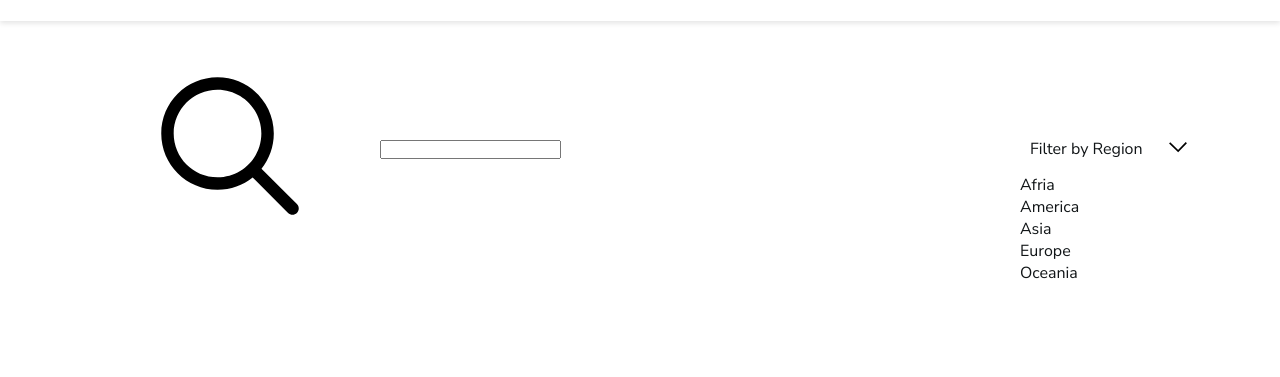
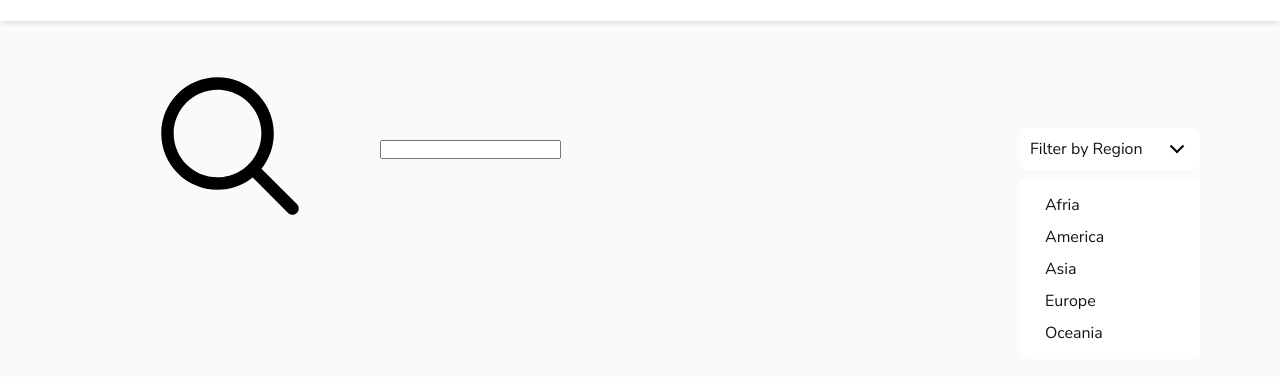
Before and after one commit to puzika/Rest-countries, a website built with webpack: page src/template.html in a window 1280 px wide. Shown: the part 59-436 px from the top of the page. Built offline with nearby package versions, Linux system fonts and the light colour scheme.

Commit message:
finished styling filter

```diff
--- a/src/styles/abstracts/_variables.scss
+++ b/src/styles/abstracts/_variables.scss
@@ -5,7 +5,7 @@
    --dark-background: hsl(207, 26%, 17%);
    --dark-elements: hsl(209, 23%, 22%);
    --light-text: hsl(200, 15%, 8%);
-   --light-background: hsl(0, 0%, 98%)
-   --white: hsl(0, 0%, 100%);
+   --light-background: hsl(0, 0%, 98%);
+   --white: #fff;
    --black: #000;
 }
--- a/src/styles/base/_utilities.scss
+++ b/src/styles/base/_utilities.scss
@@ -0,0 +1,3 @@
+.flip {
+   transform: rotateX(180deg);
+}
--- a/src/styles/layout/_search.scss
+++ b/src/styles/layout/_search.scss
@@ -9,31 +9,55 @@
 
    &__filter {
       position: relative;
+      background-color: var(--white);
       width: 18rem;
       display: flex;
       justify-content: space-between;
       align-items: center;
+      border-radius: .8rem;
       padding: 1rem;
    }
 
    &__regions {
+      list-style: none;
       position: absolute;
       bottom: 0;
       left: 0;
-      transform: translateY(100%);
-      list-style: none;
+      width: inherit;
+      background-color: var(--white);
+      transform: translateY(105%);
+      border-radius: .5rem;
+      padding: 1rem;
+      overflow: hidden;
    }
 
    &__region {
-
+      padding: .5rem 1.5rem;
+      cursor: pointer;
    }
 }
 
 .drop-down-icon {
-   padding: .2rem;
+   position: relative;
+   right: 1rem;
+   transition: transform .2s;
 
-   & > svg {
-      width: 2rem;
-      height: 2rem;
+   &::before,
+   &::after {
+      content: '';
+      position: absolute;
+      top: 50%;
+      left: 50%;
+      width: 1rem;
+      height: .2rem;
+      background-color: var(--black);
+   }
+
+   &::before {
+      transform: translate(-110%, -50%) rotate(45deg);
+   }
+
+   &::after {
+      transform: translate(-50%, -50%) rotate(-45deg);
    }
 }
--- a/src/template.html
+++ b/src/template.html
@@ -32,11 +32,7 @@
          <div class="search__filter">
             <p>Filter by Region</p>
 
-            <div class="drop-down-icon">
-               <svg>
-                  <use xlink:href="#drop-down"></use>
-               </svg>
-            </div>
+            <span for="" class="drop-down-icon"></span>
 
             <ul class="search__regions">
                <li class="search__region">Afria</li>
```
